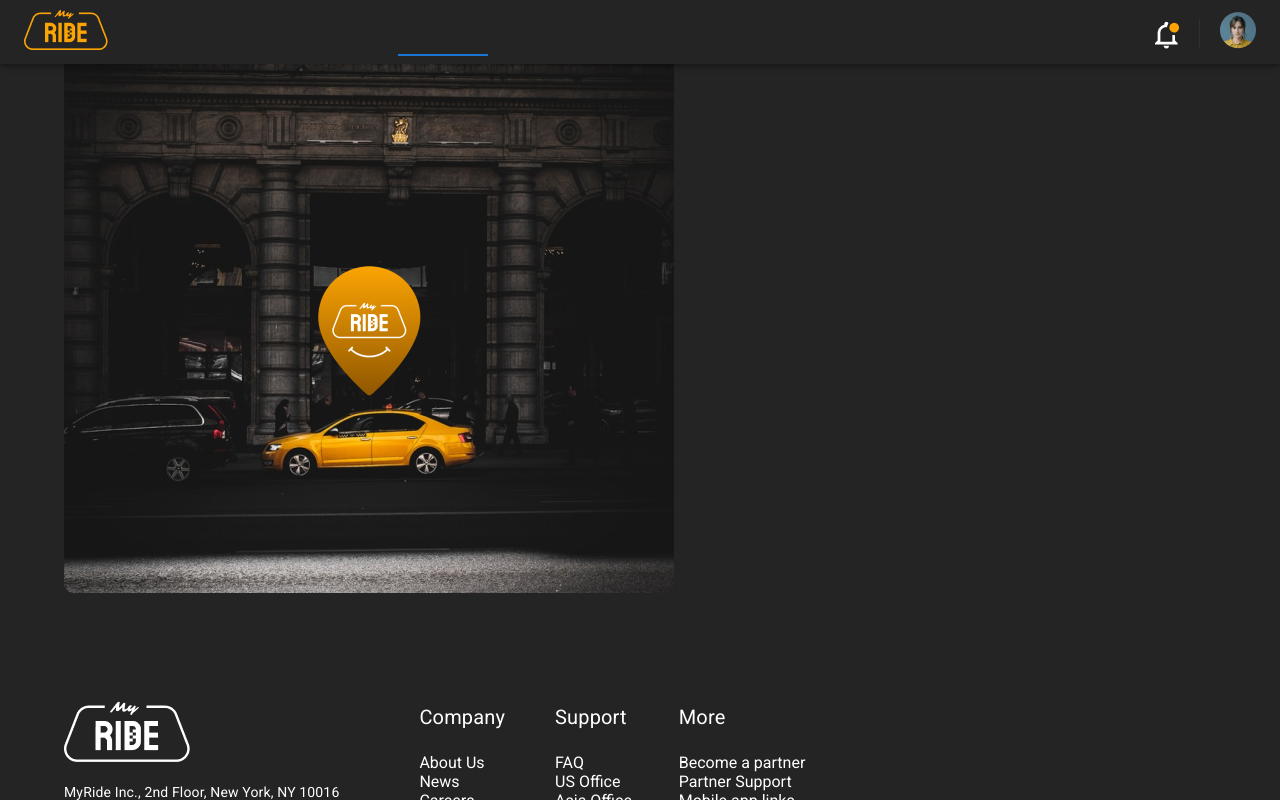
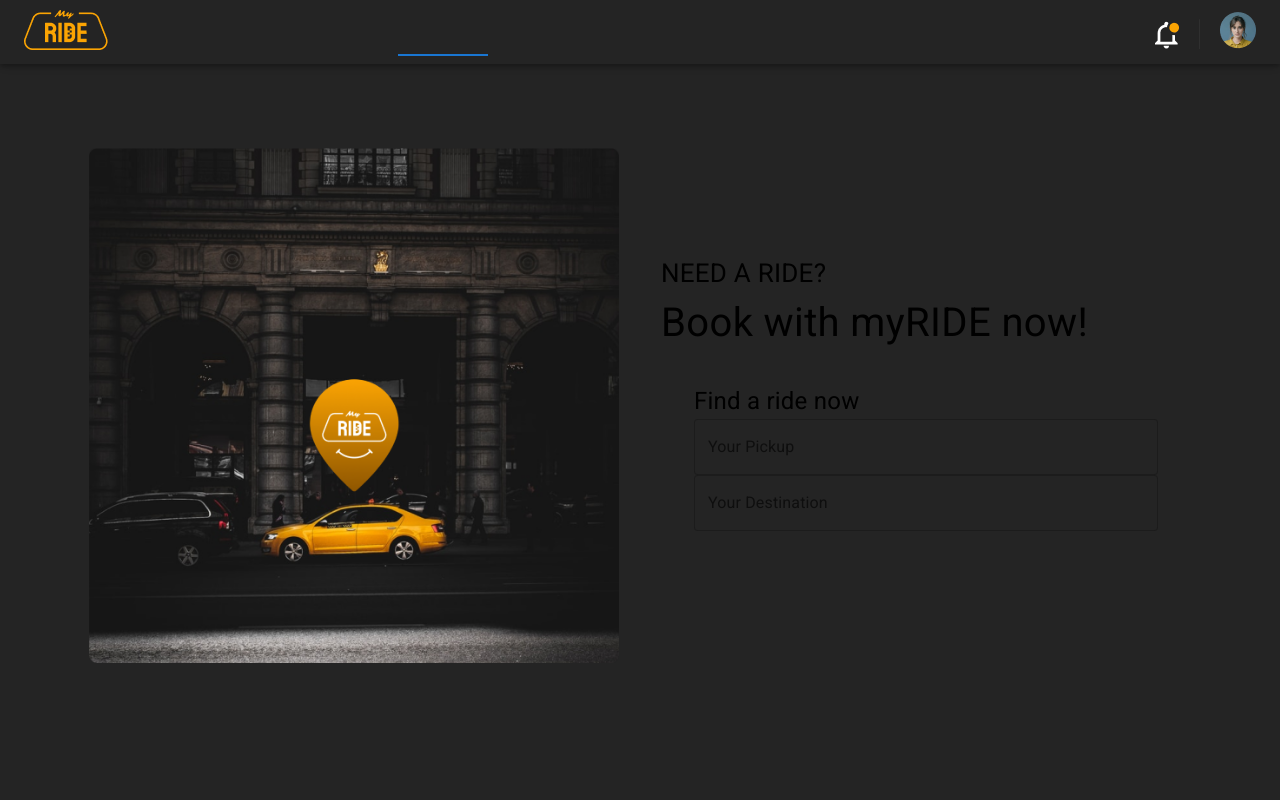
Before and after one commit to viviancol/desafio3-compassuol, a React (Vite) app in the folder my-ride/: page / in a window 1280 px wide. Shown: the top 800 px of the page. Built offline with nearby package versions, Linux system fonts and the light colour scheme.

Commit message:
update: inclusion of text fields

```diff
--- a/my-ride/src/components/booking-form/BookingForm.tsx
+++ b/my-ride/src/components/booking-form/BookingForm.tsx
@@ -1,16 +1,54 @@
-import { Box, Container } from "@mui/material"
+import { Box, Stack, TextField, Typography } from "@mui/material"
 import React from "react"
 
 const BookingForm: React.FC = () => {
   return (
-    <Container component="footer">
-        <Box>
-            <Box>
-                <img src="../public/bookingFor-image.png"
+    <Stack marginTop='74px'>
+        <Box sx={{display:'flex', flexDirection:'row', justifyContent:'space-between', alignItems:'center', my:'74px', mx:'89px'}}>
+            <Box sx={{width:'50%'}} >
+                <img style={{
+                    width:'100%',
+                }}
+                src="../public/bookingFor-image.png"
                 alt="Imagem formulário de inscrição" />
             </Box>
+
+            <Box sx={{width:'50%', ml:'42px'}}>
+                <Box>
+                    <Typography
+                    sx={{
+                        fontSize:'26px'
+                    }} >NEED A RIDE?</Typography>
+                    <Typography
+                    sx={{
+                        fontSize:'40px',
+                    }} >Book with myRIDE now!</Typography>
+                </Box>
+
+                <Box sx={{bgcolor:'#242424', padding:'30px 33px'}} >
+                    <Box>
+                        <Typography
+                        sx={{
+                            fontSize:'24px'
+                        }} >Find a ride now</Typography>
+
+                        <TextField
+                        sx={{
+                            width:'100%',
+                            textColor:'#FBA403' }}
+                        label='Your Pickup' variant='outlined' />
+
+                        <TextField
+                        sx={{
+                            width:'100%',
+                            textColor:'#FBA403' }}
+                        label='Your Destination' variant='outlined' />
+                    </Box>
+                </Box>
+            </Box>
+
         </Box>
-    </Container>
+    </Stack>
   )
 }
 
```
